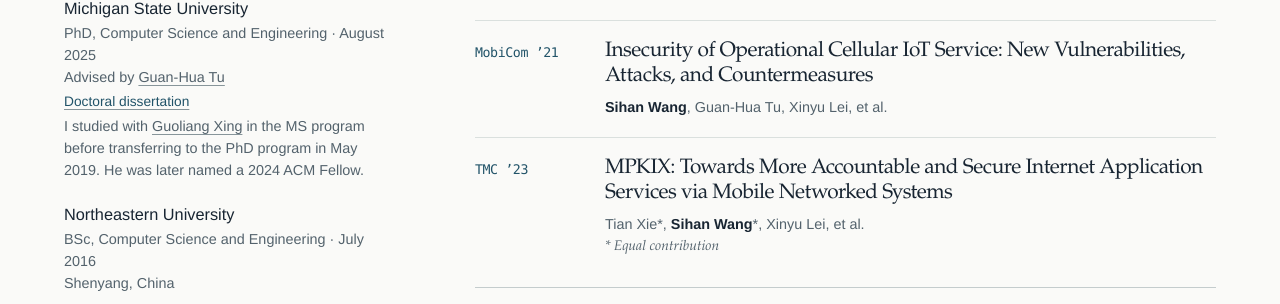
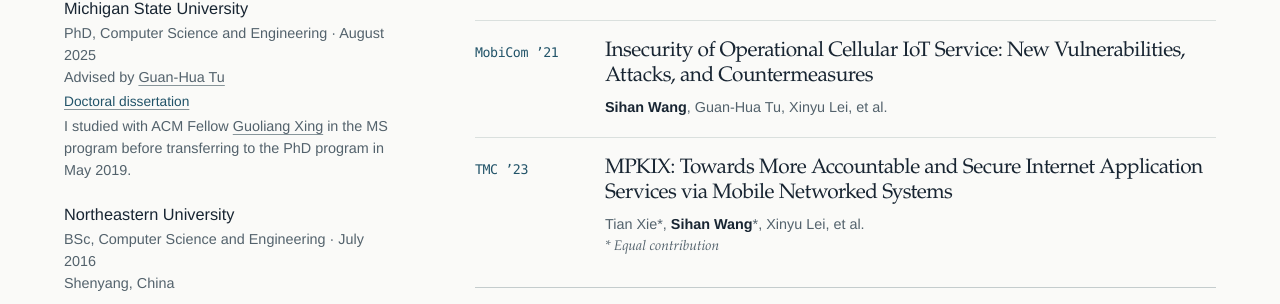
Before and after one commit to arckiCriss/arckicriss.github.io, a Jekyll site: the page built from index.html, in a window 1280 px wide. Shown: the part 622-926 px from the top of the page. Built offline with Jekyll 4.4.1, drawn with Linux system fonts in a browser that asks for light colours.

Commit message:
Introduce the MS advisor and his ACM fellowship in one sentence

```diff
--- a/_data/home/en.yml
+++ b/_data/home/en.yml
@@ -12,7 +12,7 @@ education:
   advisor_label: Advised by
   doctoral_advisor: Guan-Hua Tu
   dissertation: Doctoral dissertation
-  graduate_path: I studied with [Guoliang Xing](https://www.ie.cuhk.edu.hk/faculty/xing-guoliang/) in the MS program before transferring to the PhD program in May 2019. He was later named a 2024 ACM Fellow.
+  graduate_path: I studied with ACM Fellow [Guoliang Xing](https://www.ie.cuhk.edu.hk/faculty/xing-guoliang/) in the MS program before transferring to the PhD program in May 2019.
   undergraduate_university: Northeastern University
   undergraduate_degree: BSc, Computer Science and Engineering · July 2016
   undergraduate_location: Shenyang, China
--- a/_data/home/zh.yml
+++ b/_data/home/zh.yml
@@ -12,7 +12,7 @@ education:
   advisor_label: 博士导师
   doctoral_advisor: 涂冠华
   dissertation: 博士学位论文
-  graduate_path: 硕士阶段师从[邢国良教授](https://www.ie.cuhk.edu.hk/faculty/xing-guoliang/)，2019 年 5 月转入博士项目。邢老师后来入选 2024 届 ACM Fellow。
+  graduate_path: 硕士阶段师从 ACM Fellow [邢国良教授](https://www.ie.cuhk.edu.hk/faculty/xing-guoliang/)，2019 年 5 月转入博士项目。
   undergraduate_university: 东北大学
   undergraduate_degree: 计算机科学与工程学士 · 2016 年 7 月
   undergraduate_location: 中国沈阳
```
